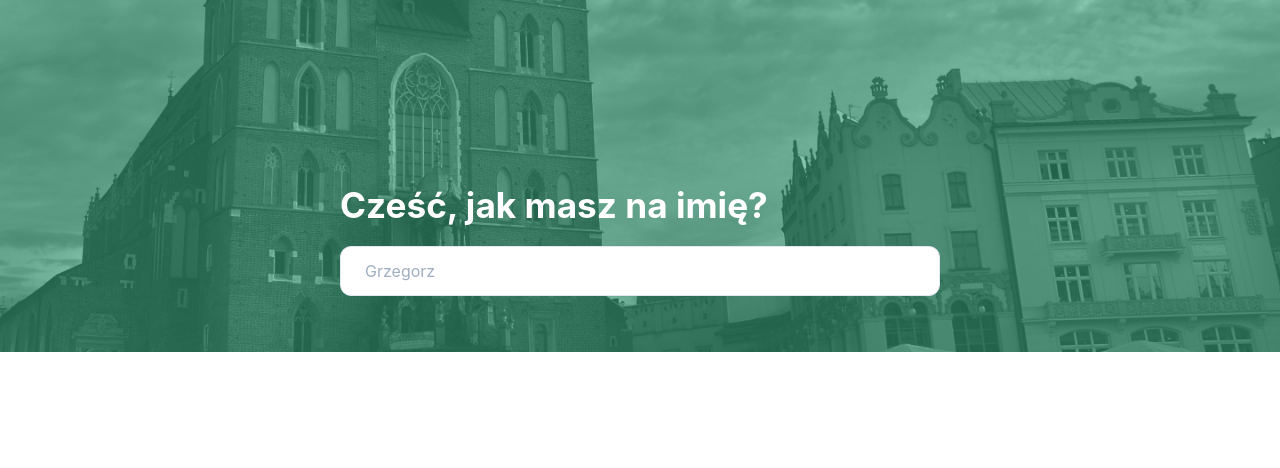
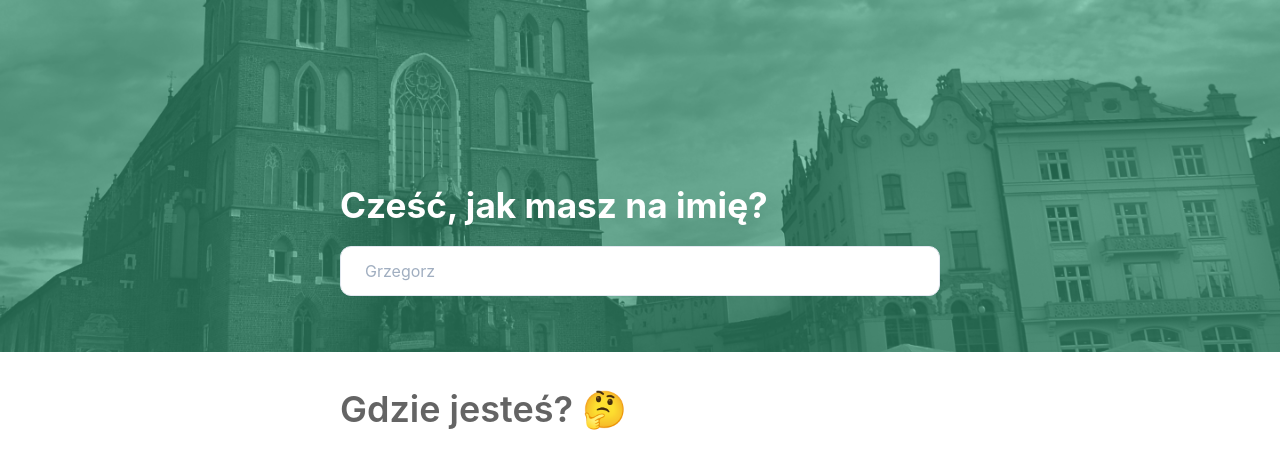
Before and after one commit to MaciejWiatr/smart-city-hackathon, a Next.js app: page / in a window 1280 px wide. Shown: the top 468 px of the page. Built offline with nearby package versions, Linux system fonts and the light colour scheme.

Commit message:
move components dir to the src

```diff
--- a/pages/index.jsx
+++ b/pages/index.jsx
@@ -1,13 +1,14 @@
 import { Input } from '@chakra-ui/input'
-import { Heading, Stack } from '@chakra-ui/layout'
+import { Heading, Stack, Center } from '@chakra-ui/react'
 import Head from 'next/head'
 import Image from 'next/image'
-import { Header } from '../components/header.tsx'
+import { Header } from '../src/components/header.tsx'
+import theme from '../src/theme'
 
 export default function Home() {
   return (
     <Stack>
-      <Header>
+      <Header bgImage="bg1.png">
         <Heading
           pb="3"
           maxWidth="600"
@@ -28,6 +29,21 @@ export default function Home() {
           bgColor="white"
         ></Input>
       </Header>
+      <Center pt="2">
+        <Stack>
+          <Heading
+            width="60vw"
+            maxWidth="600"
+            fontWeight="600"
+            pt="5"
+            pb="5"
+            textAlign="left"
+            color={theme.textGrey}
+          >
+            Gdzie jesteś? 🤔
+          </Heading>
+        </Stack>
+      </Center>
     </Stack>
   )
 }
--- a/components/header.tsx
+++ b/src/components/header.tsx
@@ -1,5 +1,5 @@
 import { Stack, HStack, VStack, Center } from '@chakra-ui/react'
-import theme from '../src/theme'
+import theme from '../theme'
 export const Header = (props) => {
   return (
     <Center
@@ -16,7 +16,7 @@ export const Header = (props) => {
           width: '100%',
           height: '35vh',
           padding: '15rem 2rem 7rem 2rem',
-          backgroundImage: 'url(bg1.png)',
+          backgroundImage: `url(${props.bgImage})`,
           backgroundSize: 'cover',
           backgroundPosition: 'center',
           zIndex: 1,
--- a/src/theme.js
+++ b/src/theme.js
@@ -1,5 +1,6 @@
 const theme = {
-    overlayColor: "#45c496",
-};
+  overlayColor: '#45c496',
+  textGrey: '#646464',
+}
 
-export default theme;
+export default theme
```
